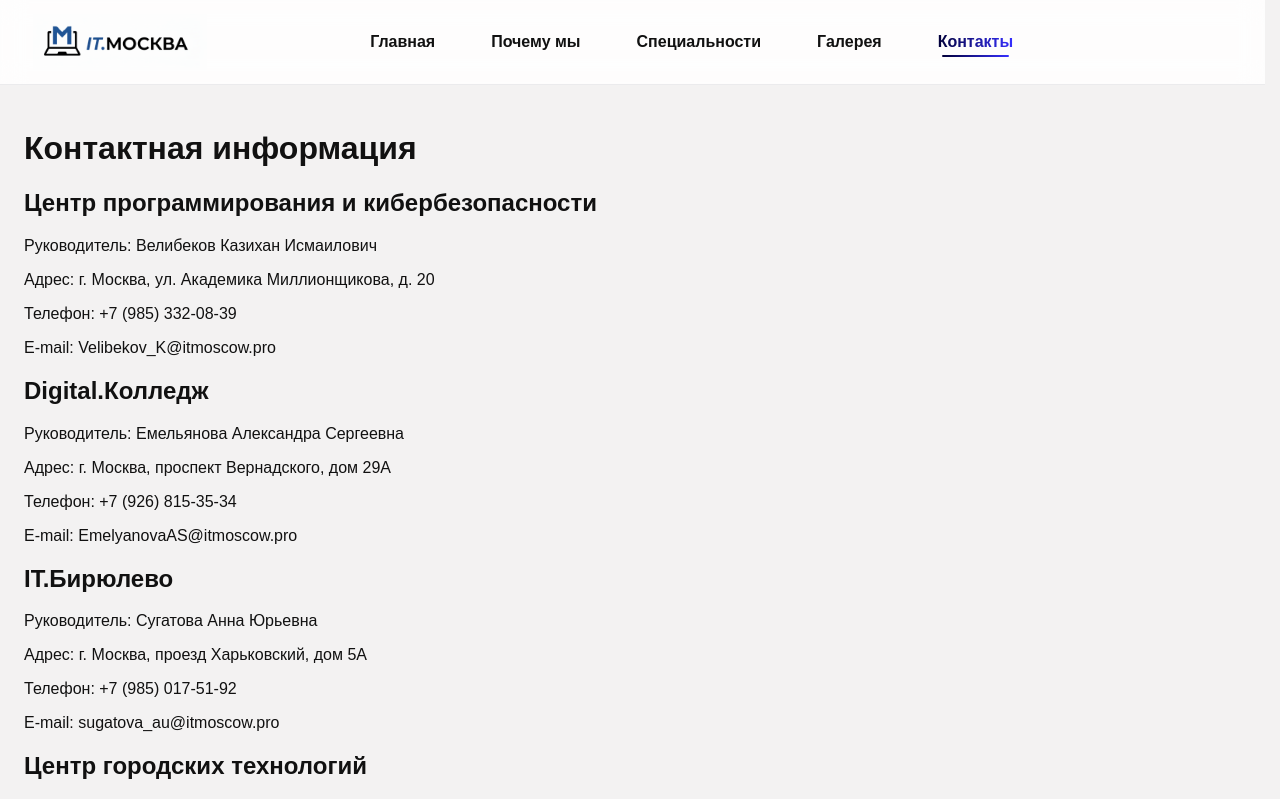
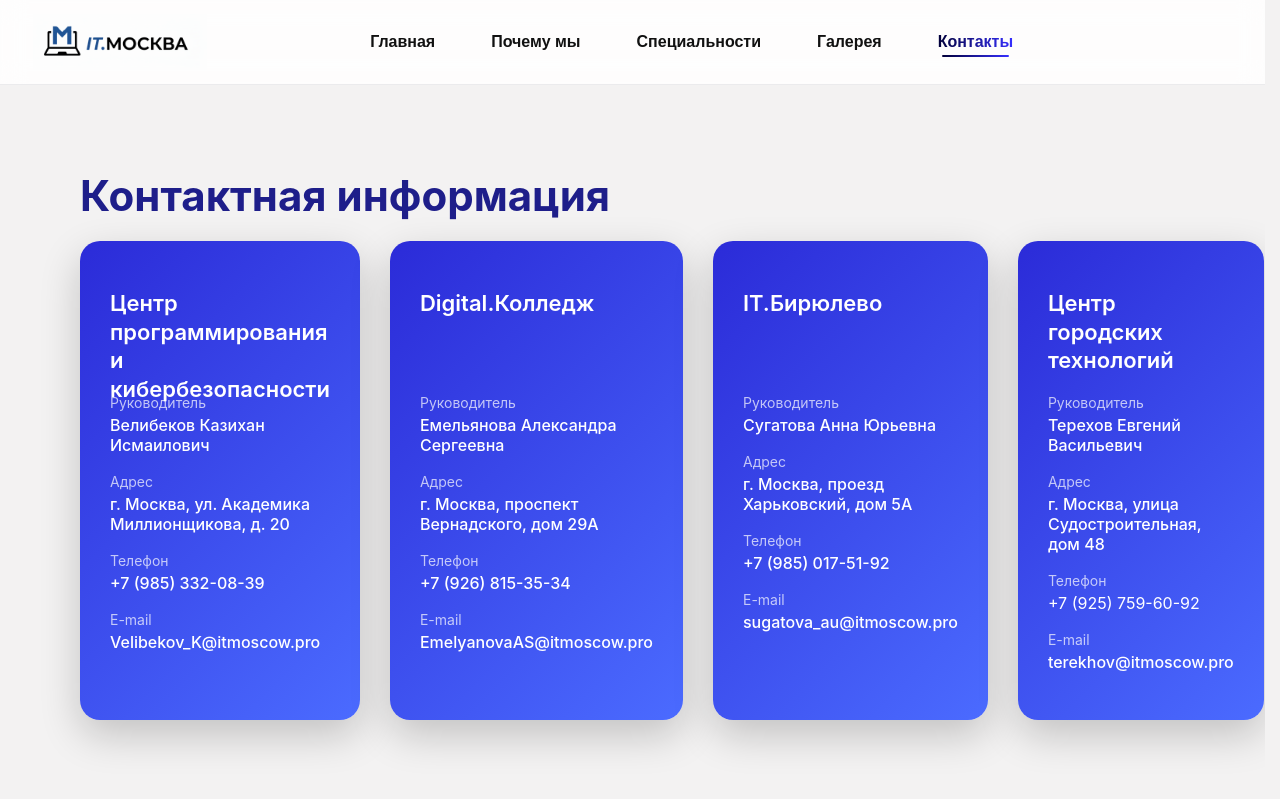
Before and after one commit to AzizIo/Practic-sait, a React (Vite) app in the folder frontend/: page /contacts in a window 1280 px wide. Shown: the top 799 px of the page. Built offline with nearby package versions, Linux system fonts and the light colour scheme.

Commit message:
Блок контакты получил новый дизайн. Логотип теперь как ссылка на главную

```diff
--- a/frontend/src/components/Navigation.tsx
+++ b/frontend/src/components/Navigation.tsx
@@ -9,9 +9,10 @@
   return (
     <header className={styles.header}>
       <div className={styles.inner}>
-        <div className={styles.brand}>
+        <NavLink to="/" className={styles.logoLink}>
           <img className={styles.logo} src={logo} alt="IT.MOSKVA" />
-        </div>
+        </NavLink>
+
 
         <nav className={styles.nav} aria-label="Главное меню">
           <NavLink className={linkClass} to="/">
--- /dev/null
+++ b/frontend/src/pages/ContactsPage.module.css
@@ -0,0 +1,75 @@
+.contacts {
+    padding: 50px 80px;
+    font-family: 'Inter', sans-serif;
+}
+
+.contacts_title {
+    font-size: 42px;
+    font-weight: 700;
+    color: #1e1e8a;
+    margin-bottom: 10px;
+}
+
+.contact_block{
+    display: flex;
+    gap: 30px;
+    margin-top: 20px;
+}
+
+.contact_card {
+
+    max-width: 520px;
+    padding: 30px;
+    border-radius: 20px;
+    background: linear-gradient(135deg, #2b2bd8, #4b6bff);
+    color: #ffffff;
+    box-shadow: 0 15px 40px rgba(0, 0, 0, 0.2);
+}
+
+.contact_card__title {
+    height: 80px;
+    font-size: 22px;
+    font-weight: 600;
+    margin-bottom: 25px;
+    line-height: 1.3;
+}
+
+.contact_item {
+    display: flex;
+    flex-direction: column;
+    margin-bottom: 18px;
+}
+
+.label {
+    font-size: 14px;
+    opacity: 0.7;
+    margin-bottom: 4px;
+}
+
+.link {
+    color: #ffffff;
+    text-decoration: none;
+    transition: opacity 0.2s ease;
+}
+
+.link:hover {
+    opacity: 0.8;
+}
+
+.h1{
+    font-family: Arial, Helvetica, sans-serif;
+    background: linear-gradient(90deg, #020039, #362FFF);
+    -webkit-background-clip: text;
+    -webkit-text-fill-color: transparent;
+    font-weight: bold;
+    /* для Firefox */
+    background-clip: text;
+    color: transparent;
+    padding-top: 50px;
+    font-size: 80px;
+}
+
+.value {
+    font-size: 16px;
+    font-weight: 500;
+}
--- a/frontend/src/pages/ContactsPage.tsx
+++ b/frontend/src/pages/ContactsPage.tsx
@@ -1,36 +1,140 @@
-import Navigation from "../components/Navigation";
+import styles from './ContactsPage.module.css'
+import Navigation from '../components/Navigation'
 
 export default function ContactsPage() {
-  return (
-    <>
-      <Navigation />
-      <main style={{ padding: 24 }}>
-        <h1>Контактная информация</h1>
+    return (
 
-        <h2>Центр программирования и кибербезопасности</h2>
-        <p>Руководитель: Велибеков Казихан Исмаилович</p>
-        <p>Адрес: г. Москва, ул. Академика Миллионщикова, д. 20</p>
-        <p>Телефон: +7 (985) 332-08-39</p>
-        <p>E-mail: Velibekov_K@itmoscow.pro</p>
+        <>
+            <Navigation />
+            <section className={styles.contacts}>
+                <h1 className={styles.contacts_title}>Контактная информация</h1>
+                <div className={styles.contact_block}>
 
-        <h2>Digital.Колледж</h2>
-        <p>Руководитель: Емельянова Александра Сергеевна</p>
-        <p>Адрес: г. Москва, проспект Вернадского, дом 29А</p>
-        <p>Телефон: +7 (926) 815-35-34</p>
-        <p>E-mail: EmelyanovaAS@itmoscow.pro</p>
+                    <div className={styles.contact_card}>
+                    <h2 className={styles.contact_card__title}>
+                            Центр программирования<br/>и кибербезопасности
+                        </h2>
 
-        <h2>IT.Бирюлево</h2>
-        <p>Руководитель: Сугатова Анна Юрьевна</p>
-        <p>Адрес: г. Москва, проезд Харьковский, дом 5А</p>
-        <p>Телефон: +7 (985) 017-51-92</p>
-        <p>E-mail: sugatova_au@itmoscow.pro</p>
+                        <div className={styles.contact_item}>
+                            <span className={styles.label}>Руководитель</span>
+                            <span className={styles.value}>Велибеков Казихан Исмаилович</span>
+                        </div>
 
-        <h2>Центр городских технологий</h2>
-        <p>Руководитель: Терехов Евгений Васильевич</p>
-        <p>Адрес: г. Москва, улица Судостроительная, дом 48</p>
-        <p>Телефон: +7 (925) 759-60-92</p>
-        <p>E-mail: terekhov@itmoscow.pro</p>
-      </main>
-    </>
-  );
+                        <div className={styles.contact_item}>
+                            <span className={styles.label}>Адрес</span>
+                            <span className={styles.value}>
+                                г. Москва, ул. Академика Миллионщикова, д. 20
+                            </span>
+                        </div>
+
+                        <div className={styles.contact_item}>
+                            <span className={styles.label}>Телефон</span>
+                            <a href="tel:+79853320839" className={`${styles.value} ${styles.link}`}>
+                                +7 (985) 332-08-39
+                            </a>
+                        </div>
+
+                        <div className={styles.contact_item}>
+                            <span className={styles.label}>E-mail</span>
+                            <a href="mailto:Velibekov_K@itmoscow.pro" className={`${styles.value} ${styles.link}`}>
+                                Velibekov_K@itmoscow.pro
+                            </a>
+                        </div>
+                    </div>
+                    <div className={`${styles.contact_card} ${styles.contact_card2}`}>
+                        <h2 className={styles.contact_card__title}>
+                            Digital.Колледж
+                        </h2>
+
+                        <div className={styles.contact_item}>
+                            <span className={styles.label}>Руководитель</span>
+                            <span className={styles.value}>Емельянова Александра Сергеевна</span>
+                        </div>
+
+                        <div className={styles.contact_item}>
+                            <span className={styles.label}>Адрес</span>
+                            <span className={styles.value}>
+                                г. Москва, проспект Вернадского, дом 29А
+                            </span>
+                        </div>
+
+                        <div className={styles.contact_item}>
+                            <span className={styles.label}>Телефон</span>
+                            <a href="tel:+79853320839" className={`${styles.value} ${styles.link}`}>
+                                +7 (926) 815-35-34
+                            </a>
+                        </div>
+
+                        <div className={styles.contact_item}>
+                            <span className={styles.label}>E-mail</span>
+                            <a href="mailto:EmelyanovaAS@itmoscow.pro" className={`${styles.value} ${styles.link}`}>
+                                EmelyanovaAS@itmoscow.pro
+                            </a>
+                        </div>
+                    </div>
+                    <div className={`${styles.contact_card} ${styles.contact_card3}`}>
+                        <h2 className={styles.contact_card__title}>
+                            IT.Бирюлево
+                        </h2>
+
+                        <div className={styles.contact_item}>
+                            <span className={styles.label}>Руководитель</span>
+                            <span className={styles.value}>Сугатова Анна Юрьевна</span>
+                        </div>
+
+                        <div className={styles.contact_item}>
+                            <span className={styles.label}>Адрес</span>
+                            <span className={styles.value}>
+                                г. Москва, проезд Харьковский, дом 5А
+                            </span>
+                        </div>
+
+                        <div className={styles.contact_item}>
+                            <span className={styles.label}>Телефон</span>
+                            <a href="tel:+79853320839" className={`${styles.value} ${styles.link}`}>
+                                +7 (985) 017-51-92
+                            </a>
+                        </div>
+
+                        <div className={styles.contact_item}>
+                            <span className={styles.label}>E-mail</span>
+                            <a href="mailto:sugatova_au@itmoscow.pro" className={`${styles.value} ${styles.link}`}>
+                                sugatova_au@itmoscow.pro
+                            </a>
+                        </div>
+                    </div>
+                    <div className={`${styles.contact_card} ${styles.contact_card4}`}>
+                        <h2 className={styles.contact_card__title}>
+                            Центр городских технологий
+                        </h2>
+
+                        <div className={styles.contact_item}>
+                            <span className={styles.label}>Руководитель</span>
+                            <span className={styles.value}>Терехов Евгений Васильевич</span>
+                        </div>
+
+                        <div className={styles.contact_item}>
+                            <span className={styles.label}>Адрес</span>
+                            <span className={styles.value}>
+                                г. Москва, улица Судостроительная, дом 48
+                            </span>
+                        </div>
+
+                        <div className={styles.contact_item}>
+                            <span className={styles.label}>Телефон</span>
+                            <a href="tel:+79853320839" className={`${styles.value} ${styles.link}`}/>
+                                +7 (925) 759-60-92
+                        </div>
+
+                        <div className={styles.contact_item}>
+                            <span className={styles.label}>E-mail</span>
+                            <a href="mailto:terekhov@itmoscow.pro" className={`${styles.value} ${styles.link}`}>
+                                terekhov@itmoscow.pro
+                            </a>
+                        </div>
+                    </div>
+                </div>
+            </section>
+        </>
+    )
 }
```
Also changed, not shown: 1 other file (tests, documents, lock files or other folders).
